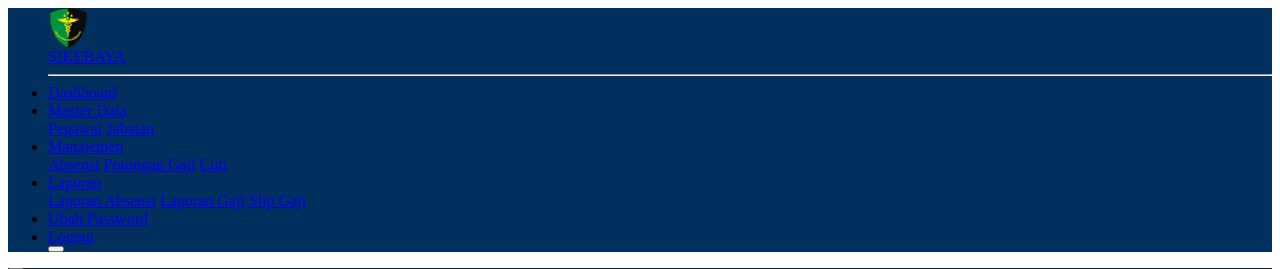
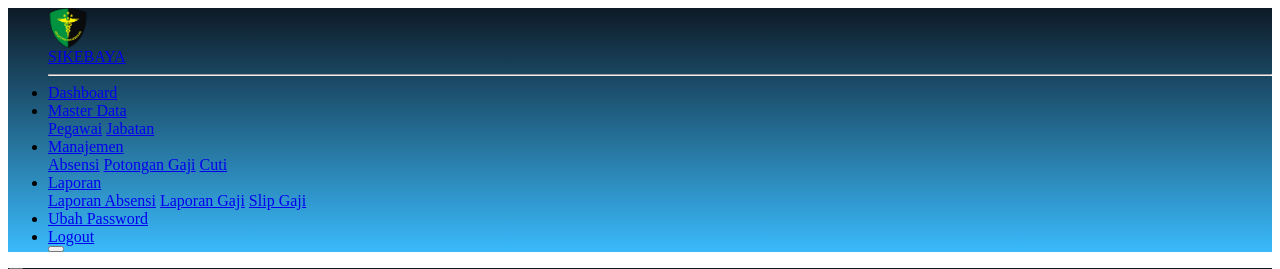
Before and after one commit to maqhfirahz/sikebaya, a CodeIgniter app: the page made by application/views/templates_admin/sidebar.php in a window 1280 px wide. Shown: the top 269 px of the page. Run offline with CodeIgniter, Linux system fonts and the light colour scheme.

Commit message:
side bar

```diff
--- a/application/views/pegawai/dashboard.php
+++ b/application/views/pegawai/dashboard.php
@@ -1,5 +1,5 @@
 <div class="container-fluid">
-    <h4 class="mb-4"><?= $title ?></h4>
+    <!-- <h4 class="mb-4"><?= $title ?></h4> -->
     <?= $this->session->flashdata('message') ?>
 
     <!-- Card Data Pegawai dan Absensi -->
--- a/application/views/templates_admin/sidebar.php
+++ b/application/views/templates_admin/sidebar.php
@@ -4,7 +4,8 @@
     <div id="wrapper">
 
         <!-- Sidebar -->
-        <ul class="navbar-nav sidebar sidebar-dark accordion" id="accordionSidebar" style="background-color:rgb(1, 47, 94);">
+        <ul class="navbar-nav sidebar sidebar-dark accordion" id="accordionSidebar"
+            style="background: linear-gradient(180deg, #0D1A26, #3ABAFB);">
 
             <!-- Sidebar - Brand -->
             <a class="sidebar-brand d-flex align-items-center justify-content-center" href="<?php echo base_url('admin/dashboard') ?>">
@@ -21,14 +22,15 @@
             <li class="nav-item">
                 <a class="nav-link text-white" href="<?php echo base_url('admin/dashboard') ?>">
                     <i class="fas fa-fw fa-tachometer-alt text-white"></i>
-                    <span>Dashboard</span></a>
+                    <span>Dashboard</span>
+                </a>
             </li>
 
             <!-- Master Data -->
             <li class="nav-item">
-                <a class="nav-link collapsed" href="#" data-toggle="collapse" data-target="#collapseTwo"
+                <a class="nav-link collapsed text-white" href="#" data-toggle="collapse" data-target="#collapseTwo"
                     aria-expanded="true" aria-controls="collapseTwo">
-                    <i class="fas fa-fw fa-database"></i>
+                    <i class="fas fa-fw fa-database text-white"></i>
                     <span>Master Data</span>
                 </a>
                 <div id="collapseTwo" class="collapse" aria-labelledby="headingTwo" data-parent="#accordionSidebar">
@@ -41,9 +43,9 @@
 
             <!-- Manajemen -->
             <li class="nav-item">
-                <a class="nav-link collapsed" href="#" data-toggle="collapse" data-target="#collapseUtilities"
+                <a class="nav-link collapsed text-white" href="#" data-toggle="collapse" data-target="#collapseUtilities"
                     aria-expanded="true" aria-controls="collapseUtilities">
-                    <i class="fas fa-fw fa-money-check"></i>
+                    <i class="fas fa-fw fa-money-check text-white"></i>
                     <span>Manajemen</span>
                 </a>
                 <div id="collapseUtilities" class="collapse" aria-labelledby="headingUtilities"
@@ -58,9 +60,9 @@
 
             <!-- Laporan -->
             <li class="nav-item">
-                <a class="nav-link collapsed" href="#" data-toggle="collapse" data-target="#collapsePages"
+                <a class="nav-link collapsed text-white" href="#" data-toggle="collapse" data-target="#collapsePages"
                     aria-expanded="true" aria-controls="collapsePages">
-                    <i class="fas fa-fw fa-receipt"></i>
+                    <i class="fas fa-fw fa-receipt text-white"></i>
                     <span>Laporan</span>
                 </a>
                 <div id="collapsePages" class="collapse" aria-labelledby="headingPages" data-parent="#accordionSidebar">
@@ -74,16 +76,18 @@
 
             <!-- Ubah Password -->
             <li class="nav-item">
-                <a class="nav-link" href="<?php echo base_url('gantiPassword')?>">
-                    <i class="fas fa-fw fa-lock"></i>
-                    <span>Ubah Password</span></a>
+                <a class="nav-link text-white" href="<?php echo base_url('gantiPassword') ?>">
+                    <i class="fas fa-fw fa-lock text-white"></i>
+                    <span>Ubah Password</span>
+                </a>
             </li>
 
             <!-- Logout -->
             <li class="nav-item">
-                <a class="nav-link" href="<?php echo base_url('welcome/logout')?>">
-                    <i class="fas fa-fw fa-sign-out-alt"></i>
-                    <span>Logout</span></a>
+                <a class="nav-link text-white" href="<?php echo base_url('welcome/logout') ?>">
+                    <i class="fas fa-fw fa-sign-out-alt text-white"></i>
+                    <span>Logout</span>
+                </a>
             </li>
 
             <!-- Sidebar Toggler -->
@@ -119,10 +123,10 @@
                             <a class="nav-link dropdown-toggle" href="#" id="userDropdown" role="button"
                                 data-toggle="dropdown" aria-haspopup="true" aria-expanded="false">
                                 <span class="mr-2 d-none d-lg-inline text-white small">
-                                    Selamat Datang <?php echo $this->session->userdata('nama_pegawai')?>
+                                    Selamat Datang <?php echo $this->session->userdata('nama_pegawai') ?>
                                 </span>
                                 <img class="img-profile rounded-circle"
-                                     src="<?php echo base_url('assets/img/').$this->session->userdata('photo')?>">
+                                     src="<?php echo base_url('assets/img/') . $this->session->userdata('photo') ?>">
                             </a>
                         </li>
                     </ul>
```
Also changed, not shown: application/views/templates_pegawai/sidebar.php (+34 -36 lines), assets/img/rara.png (deleted).
